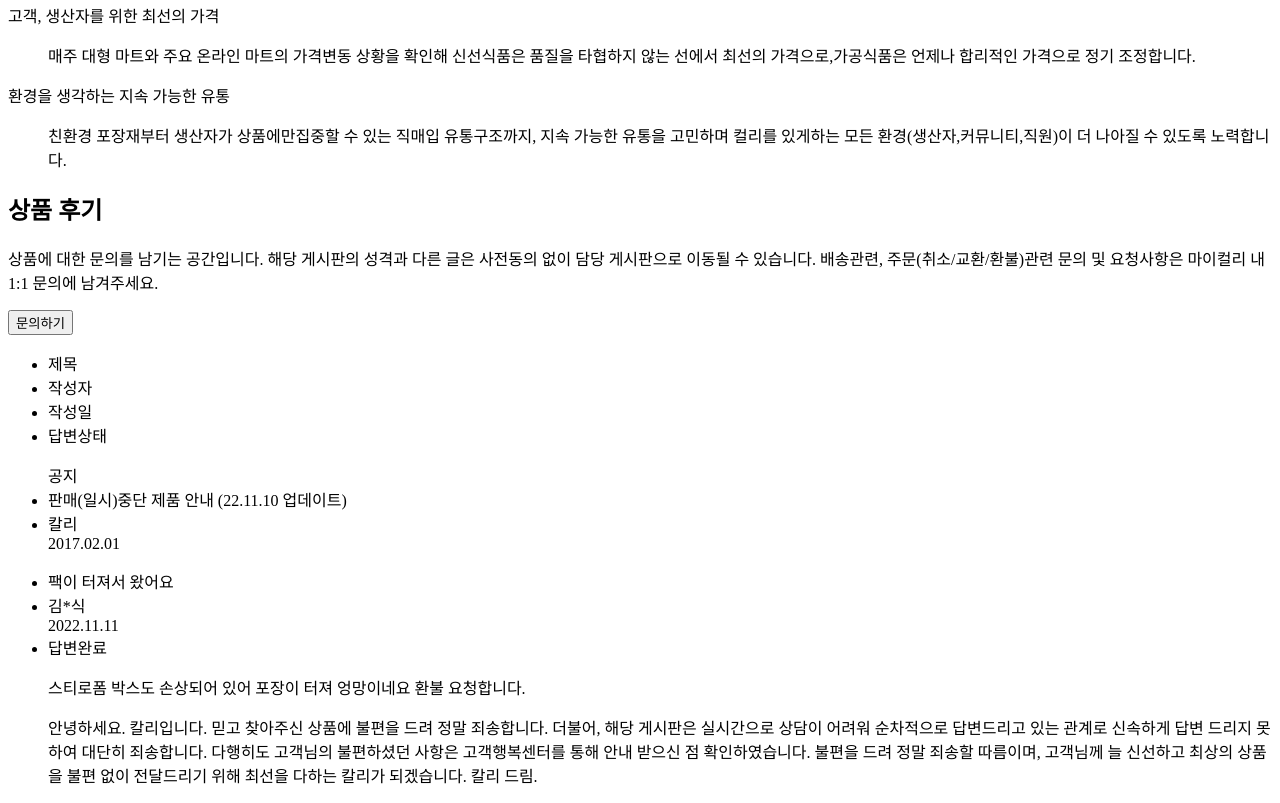
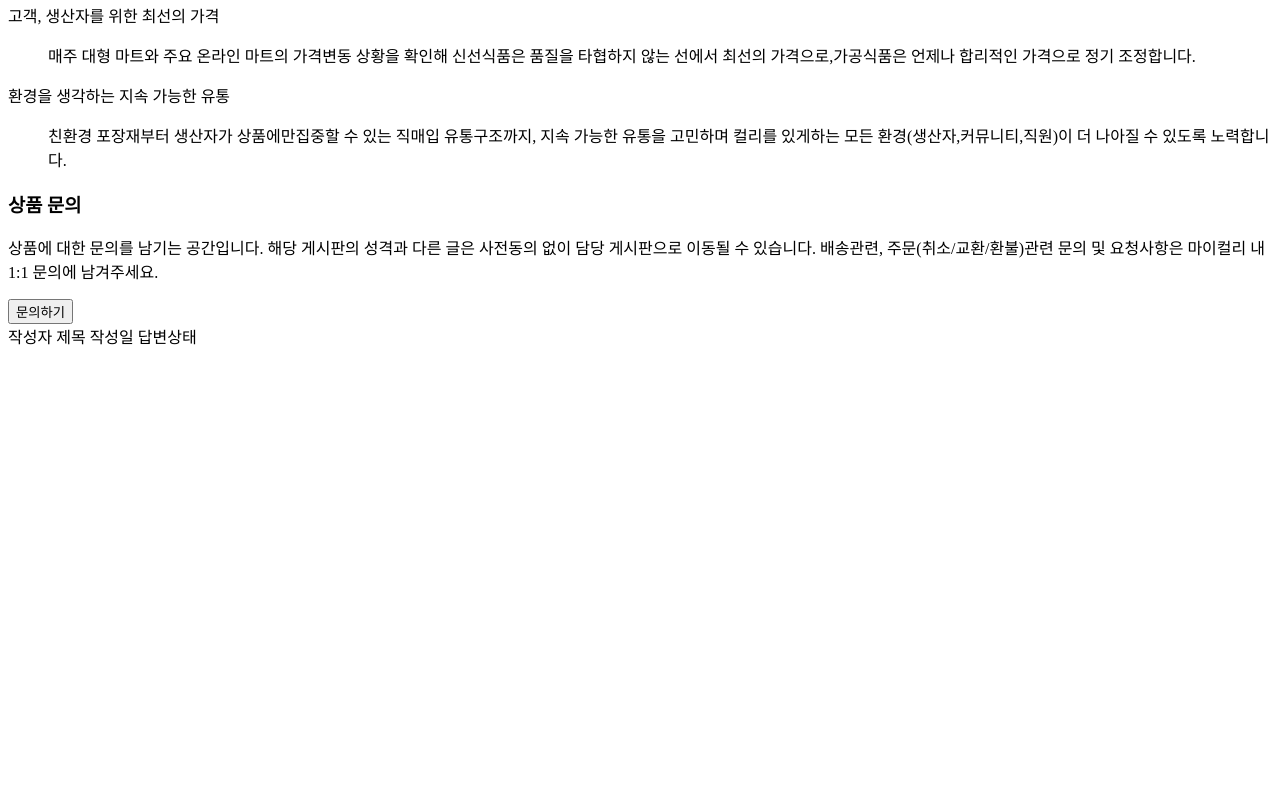
Before and after one commit to karlyLion18/karly_fe, a website: page client/src/page/productDetail.html in a window 1280 px wide. Shown: the part 4327-5130 px from the top of the page. After the commit the page ends 4683 px from the top, so only its background shows below. Drawn offline with Linux system fonts and the light colour scheme.

```diff
--- a/client/src/page/productDetail.html
+++ b/client/src/page/productDetail.html
@@ -170,7 +170,7 @@
   </section>
   <section class="pdDetail_bot">
     <div>
-      <h2>상품 후기</h2>
+      <h3>상품 문의</h3>
       <p>
         상품에 대한 문의를 남기는 공간입니다. 해당 게시판의 성격과 다른 글은 사전동의 없이 담당 게시판으로 이동될 수 있습니다.
         배송관련, 주문(취소/교환/환불)관련 문의 및 요청사항은 마이컬리 내 1:1 문의에 남겨주세요.
@@ -178,41 +178,14 @@
       <button tpye="button">문의하기</button>
     </div>
     <div>
-      <ul>
-        <li>제목</li>
-        <li>작성자</li>
-        <li>작성일</li>
-        <li>답변상태</li>
-      </ul>
+      <span>작성자</span>
+      <span>제목</span>
+      <span>작성일</span>
+      <span>답변상태</span>
     </div>
     <div>
-      <ul>
-        <span>공지</span>
-        <li>판매(일시)중단 제품 안내 (22.11.10 업데이트)</li>
-        <li>칼리</li>
-        <time datetime="2017-02-01">2017.02.01</time>
-      </ul>
-      <ul>
-        <li>팩이 터져서 왔어요</li>
-        <li>김*식</li>
-        <time datetime="2022-11-11">2022.11.11</time>
-        <li>답변완료</li>
-        <p>스티로폼 박스도 손상되어 있어 포장이 터져 엉망이네요 환불 요청합니다.</p>
-        <p>
-          안녕하세요. 칼리입니다.
-
-          믿고 찾아주신 상품에 불편을 드려 정말 죄송합니다.
-
-          더불어, 해당 게시판은 실시간으로 상담이 어려워 순차적으로 답변드리고 있는 관계로 신속하게 답변 드리지 못하여 대단히 죄송합니다.
-
-          다행히도 고객님의 불편하셨던 사항은 고객행복센터를 통해 안내 받으신 점 확인하였습니다.
-
-          불편을 드려 정말 죄송할 따름이며, 고객님께 늘 신선하고 최상의 상품을 불편 없이 전달드리기 위해 최선을 다하는 칼리가 되겠습니다.
-
-          칼리 드림.
-        </p>
-      </ul>
     </div>
+  </div>
   </section>
 </body>
 </html>
--- a/server/package.json
+++ b/package.json
@@ -1,7 +1,7 @@
 {
   "name": "karly",
   "version": "1.0.0",
-  "main": "main.js",
+  "main": "index.js",
   "license": "MIT",
   "scripts": {
     "all": "run-p serve start",
@@ -9,8 +9,8 @@
     "start": "npx live-server client --host=localhost --port=3000 --no-browser"
   },
   "devDependencies": {
-    "npm-run-all": "^4.1.5",
     "json-server": "^0.17.1",
-    "live-server": "^1.2.2"
+    "live-server": "^1.2.2",
+    "npm-run-all": "^4.1.5"
   }
 }
```
Also changed, not shown: .eslintrc.js (deleted), 2 other files.
